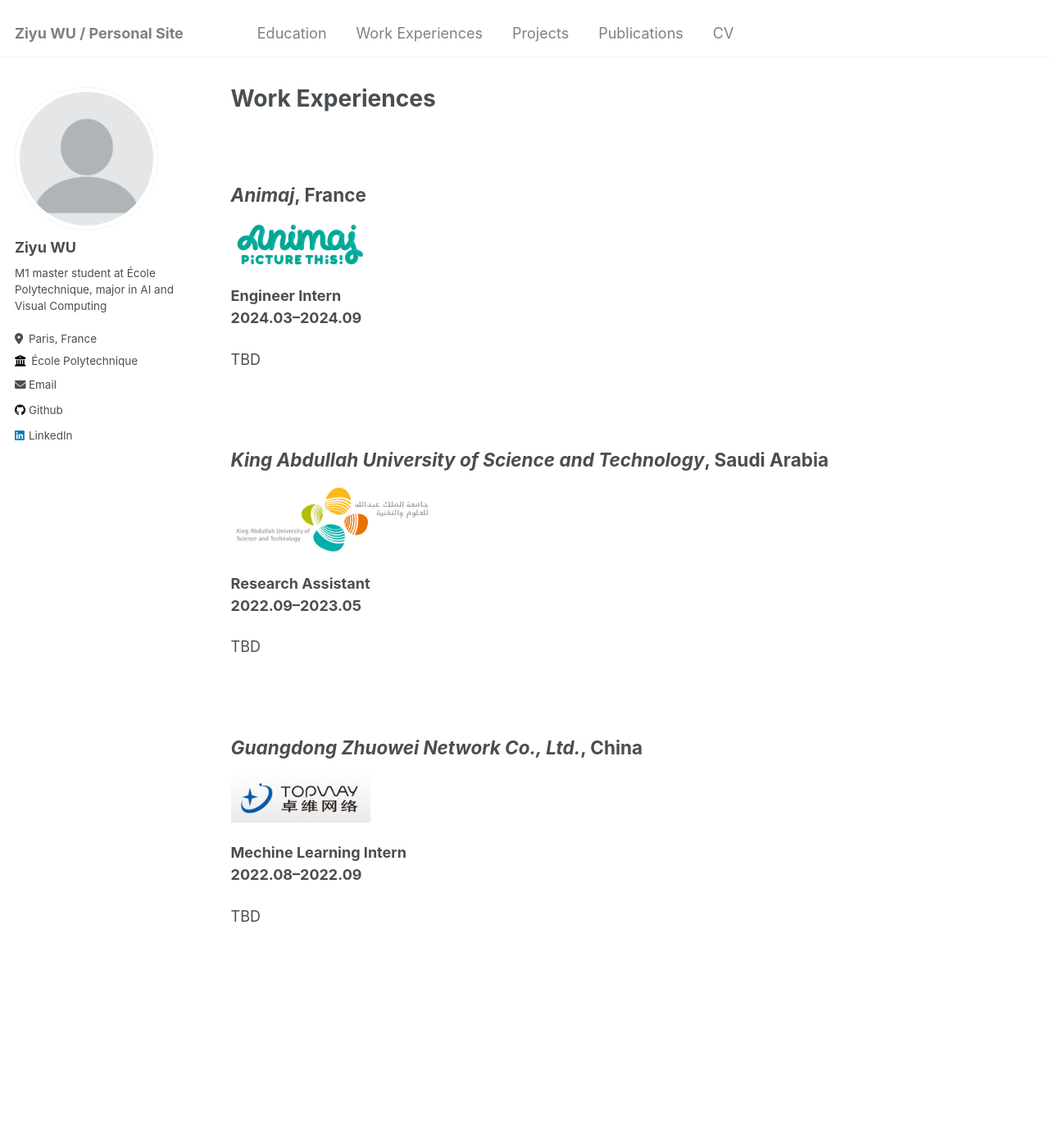
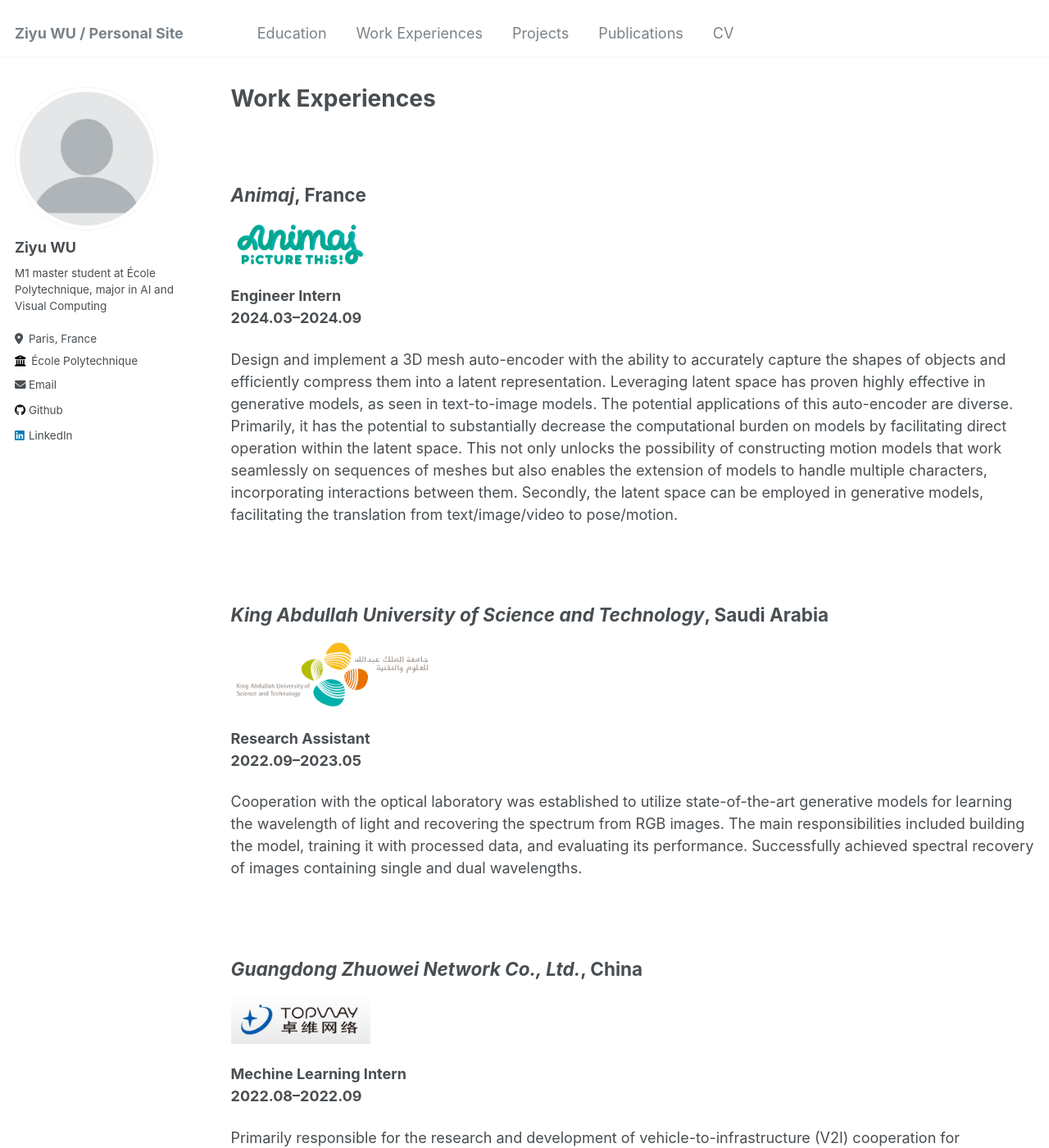
Before and after one commit to 172698691/172698691.github.io, a Jekyll site: the page built from _pages/work_experiences.md, in a window 1280 px wide and 1400 px high. Shown: the whole window at 82% size. Built offline with Jekyll 4.4.1, drawn with Linux system fonts in a browser that asks for light colours; some of the changed text lies outside the part shown.

Commit message:
Update work_experiences.md

```diff
--- a/_pages/work_experiences.md
+++ b/_pages/work_experiences.md
@@ -16,7 +16,7 @@ author_profile: true
 
 **Engineer Intern <br> 2024.03--2024.09**
 
-TBD
+Design and implement a 3D mesh auto-encoder with the ability to accurately capture the shapes of objects and efficiently compress them into a latent representation. Leveraging latent space has proven highly effective in generative models, as seen in text-to-image models. The potential applications of this auto-encoder are diverse. Primarily, it has the potential to substantially decrease the computational burden on models by facilitating direct operation within the latent space. This not only unlocks the possibility of constructing motion models that work seamlessly on sequences of meshes but also enables the extension of models to handle multiple characters, incorporating interactions between them. Secondly, the latent space can be employed in generative models, facilitating the translation from text/image/video to pose/motion.
 
 <br />
 
@@ -27,7 +27,7 @@ TBD
 
 **Research Assistant <br> 2022.09--2023.05**
 
-TBD
+Cooperation with the optical laboratory was established to utilize state-of-the-art generative models for learning the wavelength of light and recovering the spectrum from RGB images. The main responsibilities included building the model, training it with processed data, and evaluating its performance. Successfully achieved spectral recovery of images containing single and dual wavelengths.
 
 <br />
 
@@ -38,4 +38,4 @@ TBD
 
 **Mechine Learning Intern <br> 2022.08--2022.09**
 
-TBD
+Primarily responsible for the research and development of vehicle-to-infrastructure (V2I) cooperation for autonomous vehicles. This technology is implemented through V2VNet, which utilizes a spatially aware graph neural network (GNN) to aggregate information from all nearby vehicles. V2VNet intelligently combines data from different time points and perspectives within the scene. Successfully implemented the vehicle-to-infrastructure cooperation in the CARLA simulation environment and conducted corresponding tests to validate the system's effectiveness.
```
